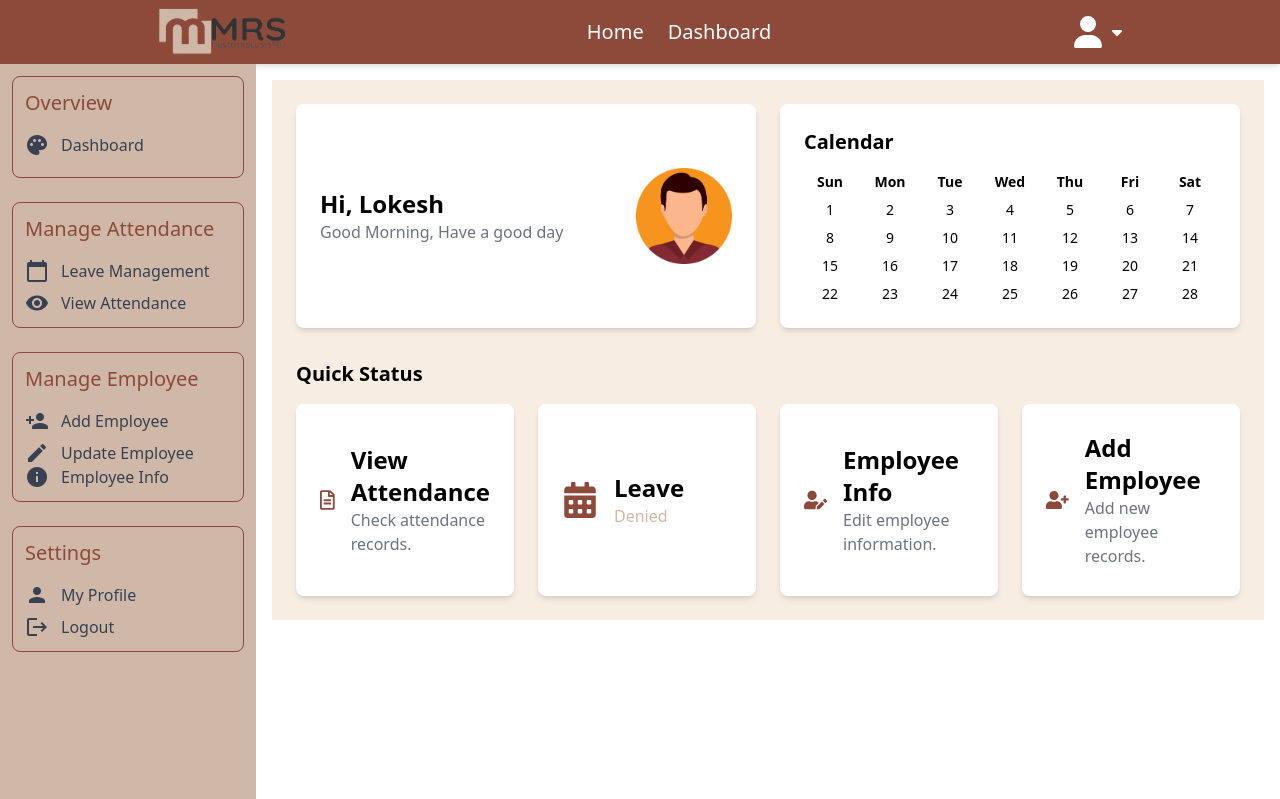
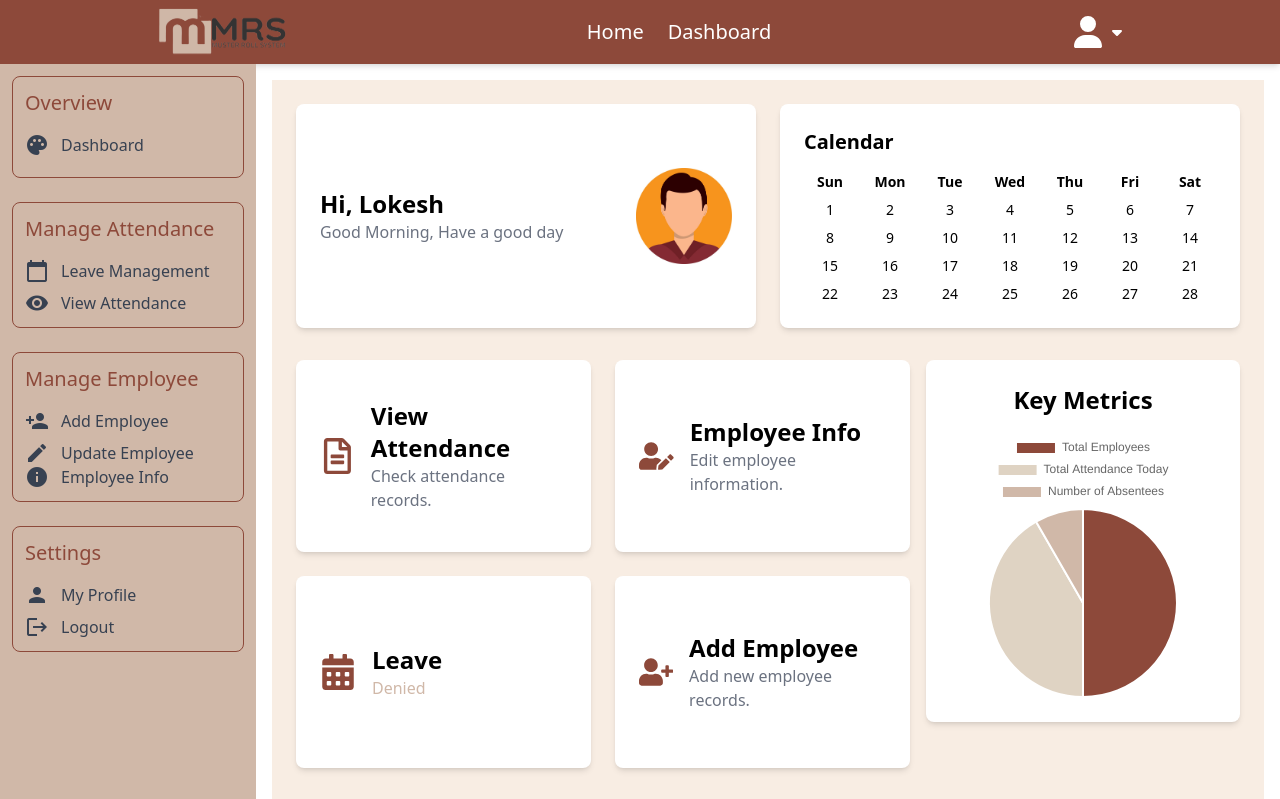
Before and after one commit to FYP21-Projects/MusterRollSystemWeb, a React (Vite) app: page /AdminDashboard in a window 1280 px wide. Shown: the top 799 px of the page. Built offline with nearby package versions, Linux system fonts and the light colour scheme.

Commit message:
new extra changes added

```diff
--- a/src/Components/Dashboard/AdminDashboard.jsx
+++ b/src/Components/Dashboard/AdminDashboard.jsx
@@ -15,14 +15,6 @@ function AdminDashboard() {
     <>
       <DbHeader />
       <DbAside />
-      {/* <DbMainPage />
-      <ViewAttnd />
-      <AddEmply />
-      <EmplyInfo />
-      <UpdtEmply /> */}
-      {/* <LeaveManag /> */}
-      <AttendanceSummary />
-      <KeyMetrics />
     </>
   );
 }
--- a/src/Components/Dashboard/DbMainPage.jsx
+++ b/src/Components/Dashboard/DbMainPage.jsx
@@ -8,6 +8,8 @@ import {
   FaRegFileAlt,
   FaUserEdit,
 } from "react-icons/fa";
+import AttendanceSummary from "./AttendanceSummary";
+import KeyMetrics from "./KeyMetrics";
 
 const DbMainPage = () => {
   return (
@@ -81,11 +83,14 @@ const DbMainPage = () => {
         </div>
 
         {/* Quick Status Section */}
-        <div className="mt-8">
-          <h2 className="text-xl font-bold mb-4">Quick Status</h2>
-          <div className="grid grid-cols-1 md:grid-cols-2 lg:grid-cols-4 gap-6">
+        <div className="flex mt-8">
+          {/* Main Div */}
+          <div className="flex-grow mr-4">
+            <div className="grid grid-cols-1 md:grid-cols-2 lg:grid-cols-2 gap-6">
+              {/* First Row: View Attendance and Leave */}
+              <div className="flex flex-col">
                 {/* View Attendance */}
-            <div className="bg-white shadow-md rounded-lg p-6 flex items-center w-full h-48">
+                <div className="bg-white shadow-md rounded-lg p-6 flex items-center w-full h-48 mb-6">
                   <FaRegFileAlt className="text-cofee_dark text-4xl" />
                   <div className="ml-4">
                     <h4 className="text-2xl font-semibold">View Attendance</h4>
@@ -101,9 +106,12 @@ const DbMainPage = () => {
                     <p className="text-cofee_ligt">Denied</p>
                   </div>
                 </div>
+              </div>
 
+              {/* Second Row: Employee Info and Add Employee */}
+              <div className="flex flex-col">
                 {/* Employee Info */}
-            <div className="bg-white shadow-md rounded-lg p-6 flex items-center w-full h-48">
+                <div className="bg-white shadow-md rounded-lg p-6 flex items-center w-full h-48 mb-6">
                   <FaUserEdit className="text-cofee_dark text-4xl" />
                   <div className="ml-4">
                     <h3 className="text-2xl font-semibold">Employee Info</h3>
@@ -122,6 +130,18 @@ const DbMainPage = () => {
               </div>
             </div>
           </div>
+
+          {/* Key Metrics Div */}
+          <div className="w-1/3">
+            <KeyMetrics />
+          </div>
+        </div>
+
+        <div className="flex ">
+          <AttendanceSummary />
+          {/* <KeyMetrics/> */}
+        </div>
+      </div>
     </div>
   );
 };
```
Lines whose indentation alone changed are shown as unchanged.
